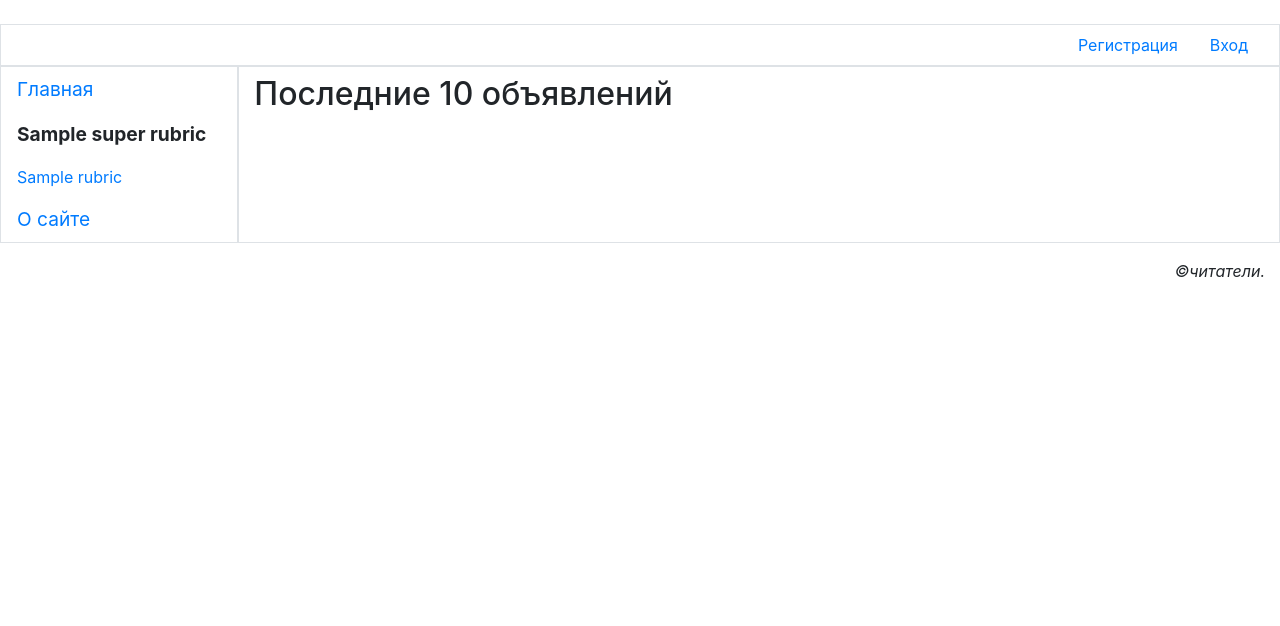
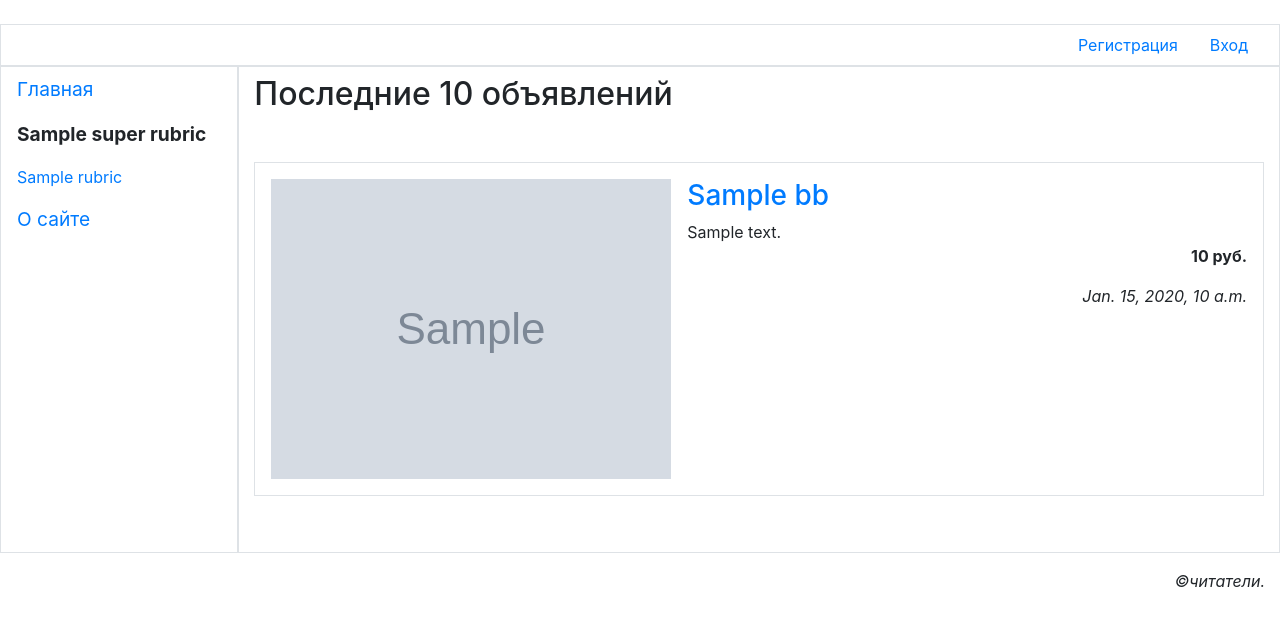
Before and after one commit to VmTalik/Website_bulletin_board, a Django app: template bboard/main/templates/main/index.html in a window 1280 px wide. Shown: the part 115-741 px from the top of the page. Run offline with Django 3.2, Linux system fonts and the light colour scheme; the template is opened without the code that fills it: most values are stand-ins (such as "Sample title", 1, 10 or a date in 2020); grey boxes marked "Sample" are stand-in pictures; some libraries are stand-ins or nearby versions.

Commit message:
Add code that displays the latest ads for the main page

```diff
--- a/bboard/main/templates/main/index.html
+++ b/bboard/main/templates/main/index.html
@@ -1,5 +1,30 @@
 {% extends "layout/basic.html" %}
-
+{% load thumbnail %}
+{% load static %}
+{% load bootstrap4 %}
 {% block content %}
 <h2>Последние 10 объявлений</h2>
+{% if bbs %}
+<ul class="list-unstyled">
+    {% for bb in bbs %}
+    <li class="media my-5 p-3 border">
+        {% url 'main:detail' rubric_pk=rubric.pk pk=bb.pk as url %}
+        <a href="{{ url }}{{ all }}">
+            {% if bb.image %}
+            <img class="mr-3" src="{% thumbnail bb.image 'default' %}">
+            {% else %}
+            <img class="mr-3" src="{% static 'main/empty.jpg' %}">
+            {% endif %}
+        </a>
+        <div class="media-body">
+            <h3><a href="{{ url }}{{ all }}">
+                {{ bb.title }}</a></h3>
+            <div>{{ bb.content }}</div>
+            <p class="text-right font-weight-bold">{{ bb.price }} руб.</p>
+            <p class="text-right font-italic">{{ bb.created_at }}</p>
+        </div>
+    </li>
+    {% endfor %}
+</ul>
+{% endif %}
 {% endblock %}
```
